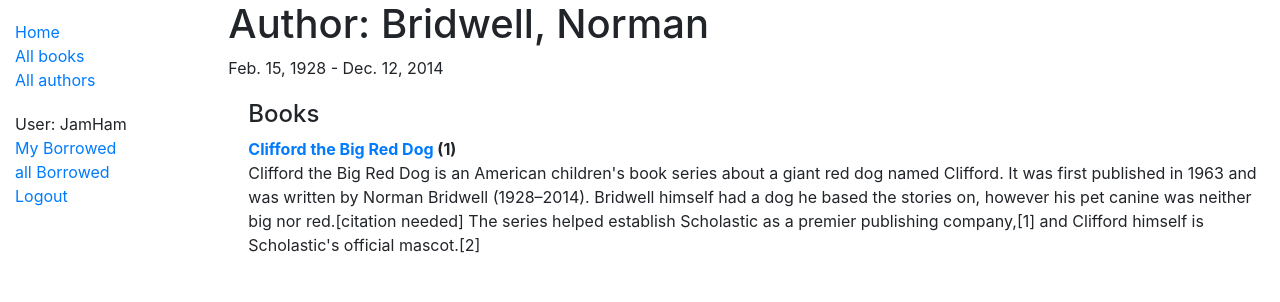
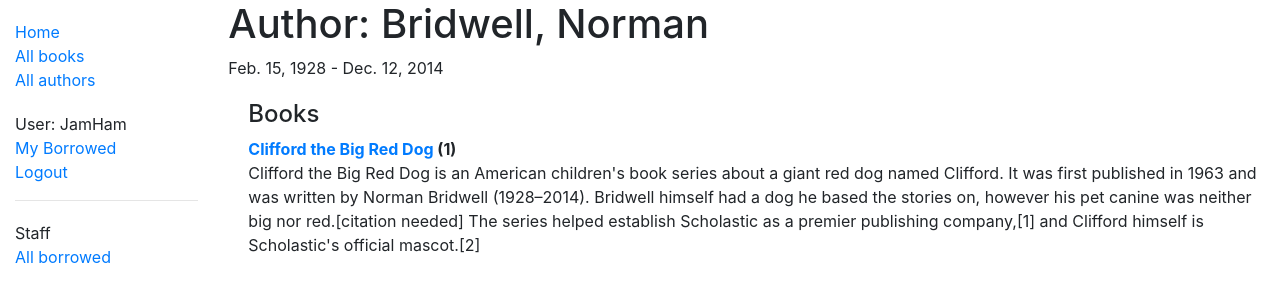
Before and after one commit to JamalHam/Local-Library, a Django app: page /catalog/author/12 in a window 1280 px wide. Shown: the top 302 px of the page. Run offline with Django 3.2, Linux system fonts and the light colour scheme; a user stored in the database is signed in; data comes from the database, SQL or seed files in the repository; both versions use the stored data as it was after the commit; some libraries are stand-ins or nearby versions.

Commit message:
small updates

```diff
--- a/catalog/templates/base_generic.html
+++ b/catalog/templates/base_generic.html
@@ -13,8 +13,8 @@
   <div class="container-fluid">
     <div class="row">
       <div class="col-sm-2">
-      {% block sidebar %}
-      <ul class="sidebar-nav">
+        {% block sidebar %}
+        <ul class="sidebar-nav">
           <li><a href="{% url 'index' %}">Home</a></li>
           <li><a href="{% url 'books' %}">All books</a></li>
           <li><a href="{% url 'authors' %}">All authors</a></li>
@@ -24,14 +24,24 @@
          {% if user.is_authenticated %}
            <li>User: {{ user.get_username }}</li>
            <li><a href="{% url 'my-borrowed' %}">My Borrowed</a></li>
-           <li><a href="{% url 'Librarian-unique' %}">all Borrowed</a></li>
            <li><a href="{% url 'logout'%}?next={{request.path}}">Logout</a></li>
          {% else %}
            <li><a href="{% url 'login'%}?next={{request.path}}">Login</a></li>
          {% endif %}
         </ul>
-     {% endblock %}
-      </div>
+
+         {% if user.is_staff %}
+         <hr />
+         <ul class="sidebar-nav">
+         <li>Staff</li>
+         {% if perms.catalog.can_mark_returned %}
+         <li><a href="{% url 'Librarian-unique' %}">All borrowed</a></li>
+         {% endif %}
+         </ul>
+          {% endif %}
+
+      {% endblock %}
+        </div>
       <div class="col-sm-10 ">{% block content %}{% endblock %}
         {% block pagination %}
           {% if is_paginated %}
```
Also changed, not shown: db.sqlite3.
